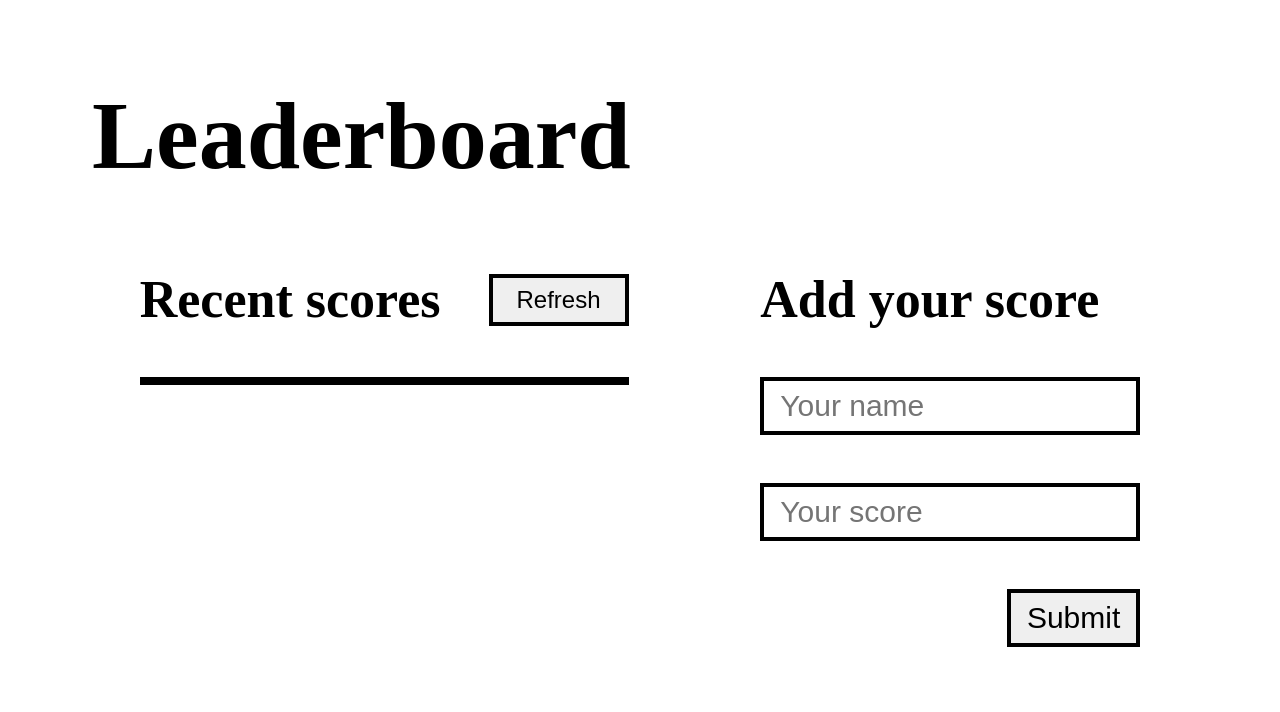
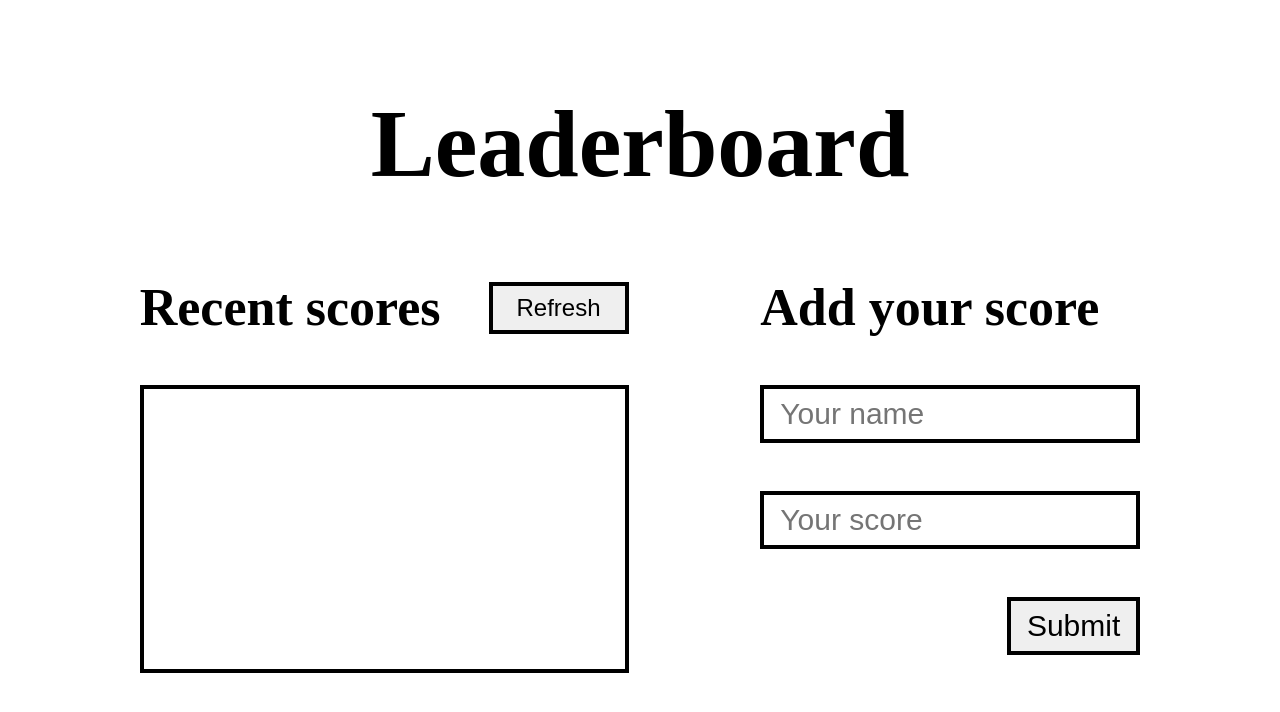
Before and after one commit to AxelSoler/Leaderboard, a website built with webpack: page src/index.html in a window 1280 px wide. Built offline with nearby package versions, Linux system fonts and the light colour scheme; no server answers.

Commit message:
scroll bar for scores

```diff
--- a/src/index.css
+++ b/src/index.css
@@ -1,6 +1,7 @@
 #leaderbord {
+  display: flex;
+  justify-content: center;
   font-size: 64px;
-  margin-left: 84px;
 }
 
 #sections {
@@ -49,6 +50,8 @@ form {
 #scoresLeaderboard {
   border: 4px solid black;
   margin-top: 48px;
+  height: 280px;
+  overflow-y: scroll;
 }
 
 h4 {
```
